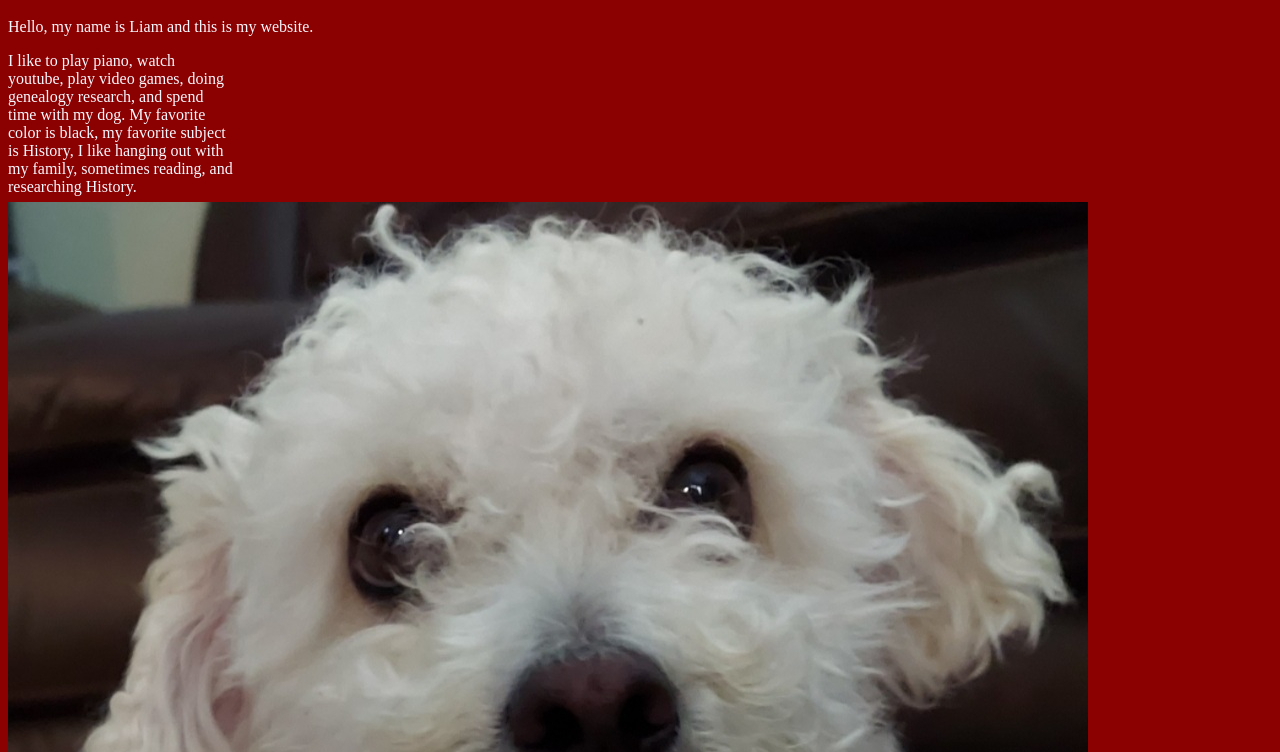
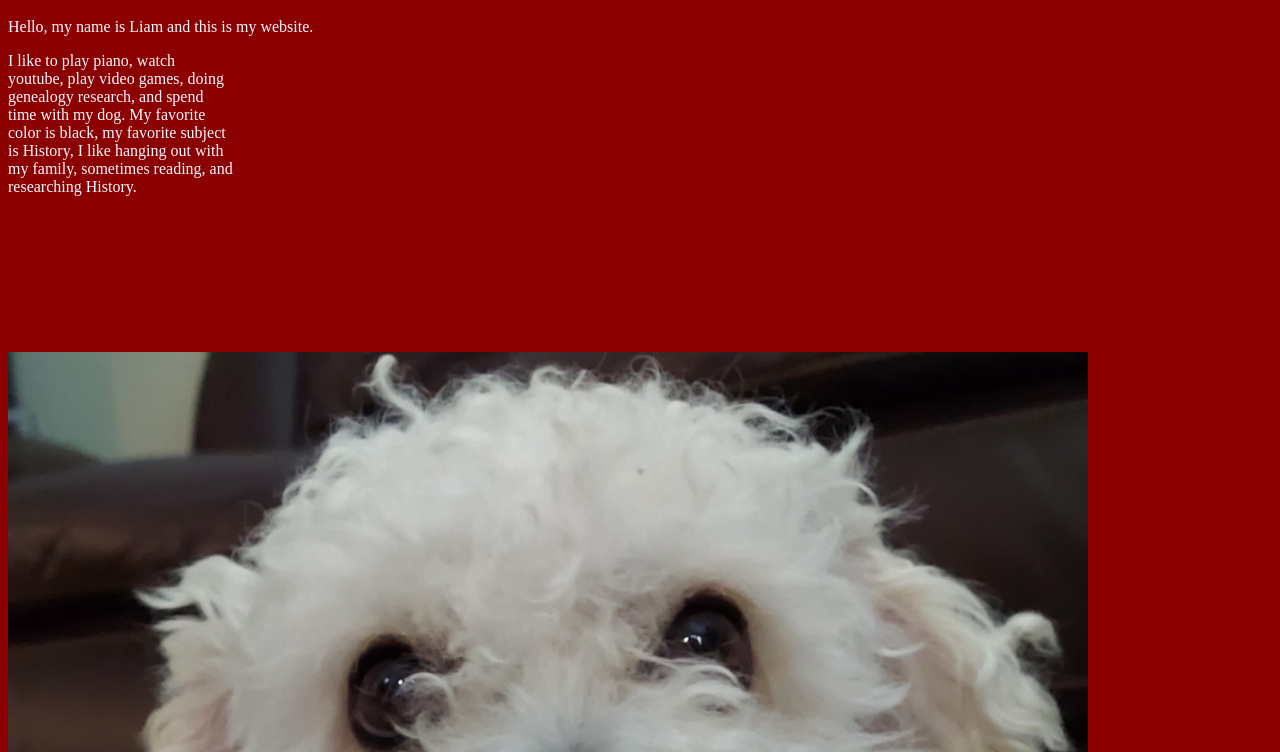
Before and after one commit to lstrong2776/lstrong2776.github.io, a plain HTML site: page index.html in a window 1280 px wide. Shown: the part 48-800 px from the top of the page. Drawn offline with Linux system fonts and the light colour scheme.

Commit message:
Update styles.css

```diff
--- a/styles.css
+++ b/styles.css
@@ -19,7 +19,7 @@ td {
 }
 
 .myDiv {
-  width:225px;height:150px;
+  width:225px;height:300px;
 }
 
 .MyDogDexter.jpg {
```
